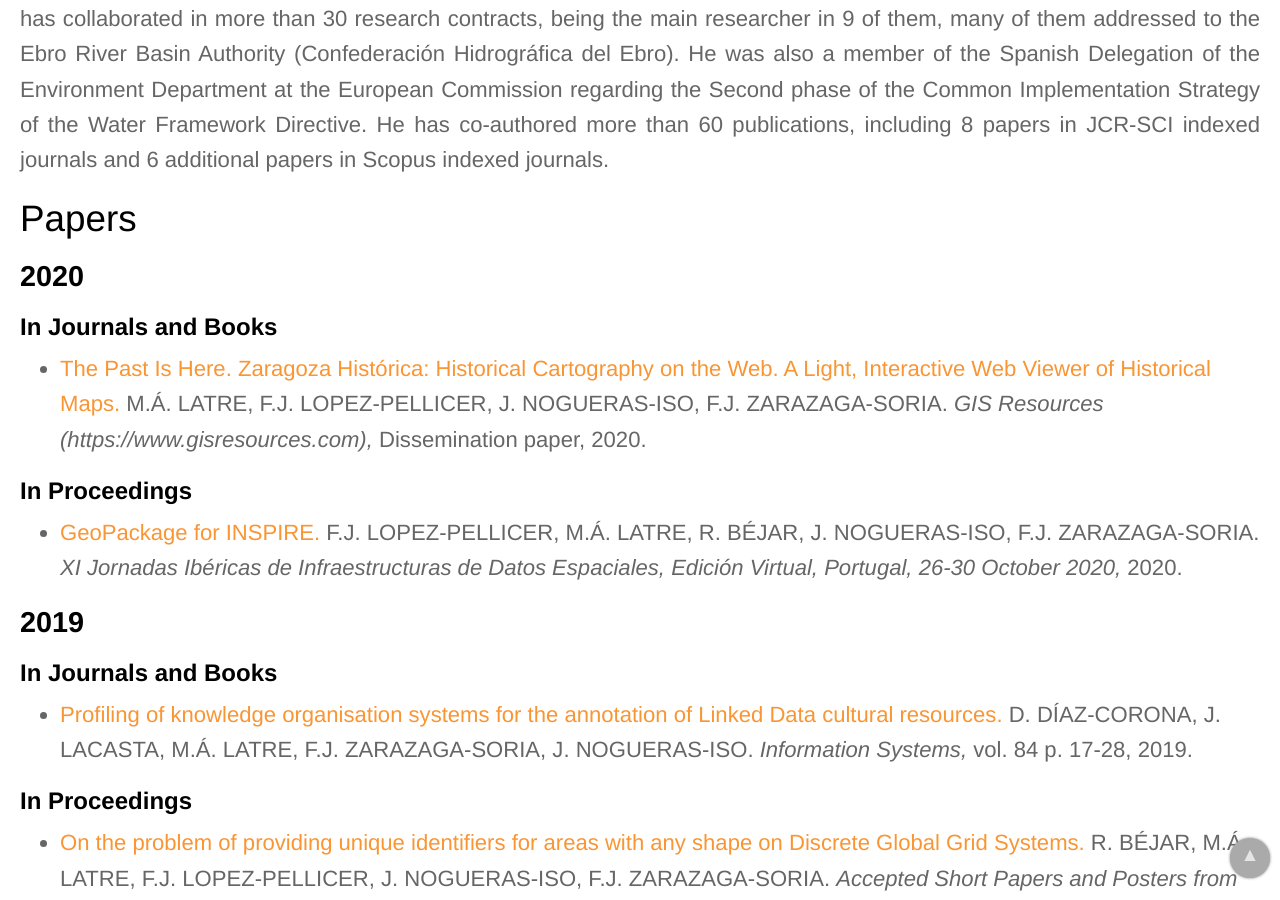
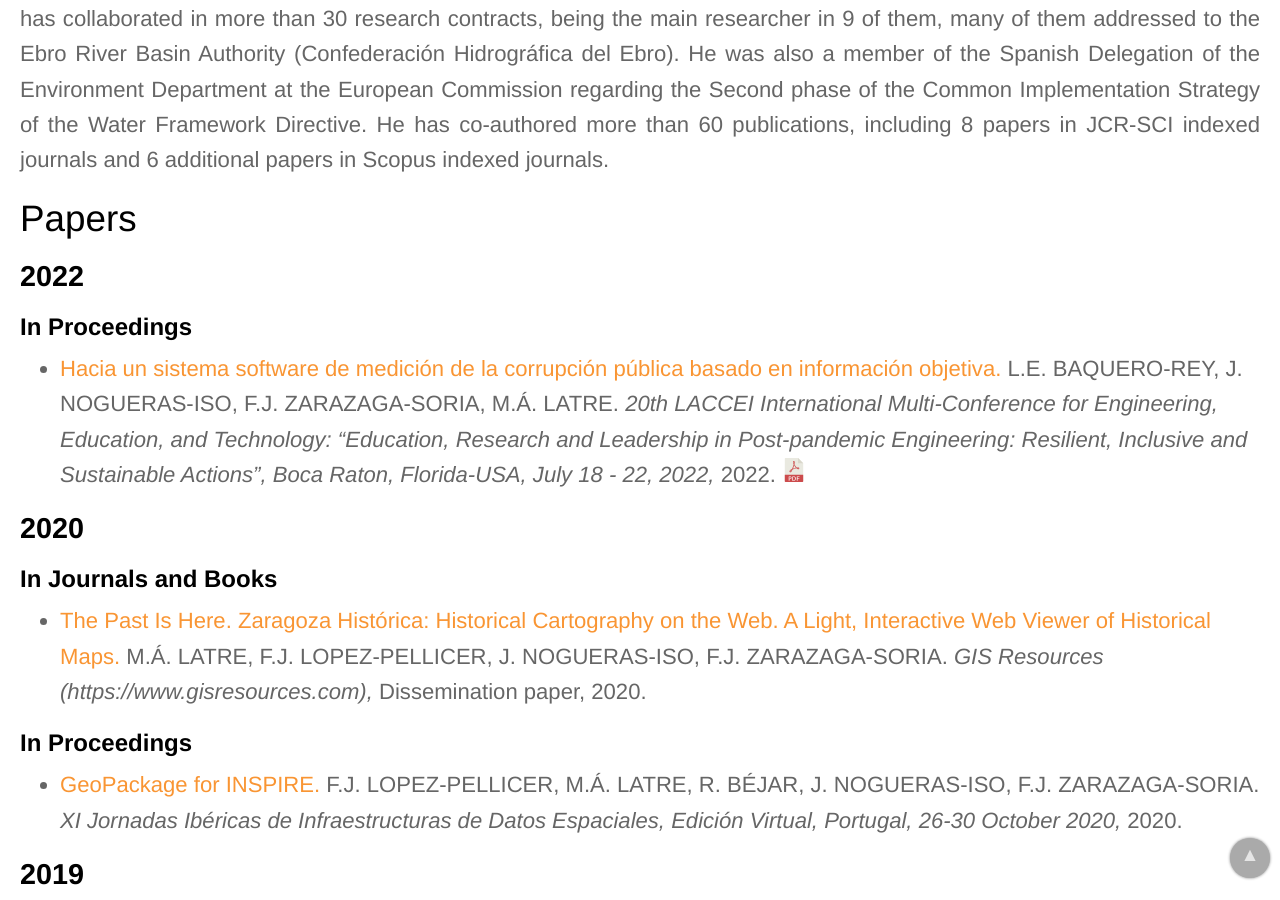
Before and after one commit to IAAA-Lab/IAAA-Lab.github.io, a Jekyll site: the page built from _staff/latre.md, in a window 1280 px wide and 900 px high, scrolled down 895 px. Built offline with Jekyll 4.4.1, drawn with Linux system fonts in a browser that asks for light colours.

Commit message:
Added LACCEI paper

```diff
--- a/_data/papers.yml
+++ b/_data/papers.yml
@@ -35,6 +35,13 @@
   publication_detail: "vol. 11. nº 1, 27"
   year: 2022
   doi: 10.3390/ijgi11010027
+# -------------------
+- title: "Hacia un sistema software de medición de la corrupción pública basado en información objetiva"
+  url: https://laccei.org/LACCEI2022-BocaRaton/meta/WP547.html
+  alt_pdf_url: https://laccei.org/LACCEI2022-BocaRaton/work_in_progress/WP547.pdf
+  authors: L.E. BAQUERO-REY, J. NOGUERAS-ISO, F.J. ZARAZAGA-SORIA, M.Á. LATRE
+  publication_conference: "20th LACCEI International Multi-Conference for Engineering, Education, and Technology: “Education, Research and Leadership in Post-pandemic Engineering: Resilient, Inclusive and Sustainable Actions”, Boca Raton, Florida-USA, July 18 - 22, 2022"
+  year: 2022
 # -------------------
 - title: "Towards a sustainable Open Data Ecosystem: First steps for optimizing findability and user feedback"
   url: https://papiro.unizar.es/ojs/index.php/jji3a/article/view/7009
```
